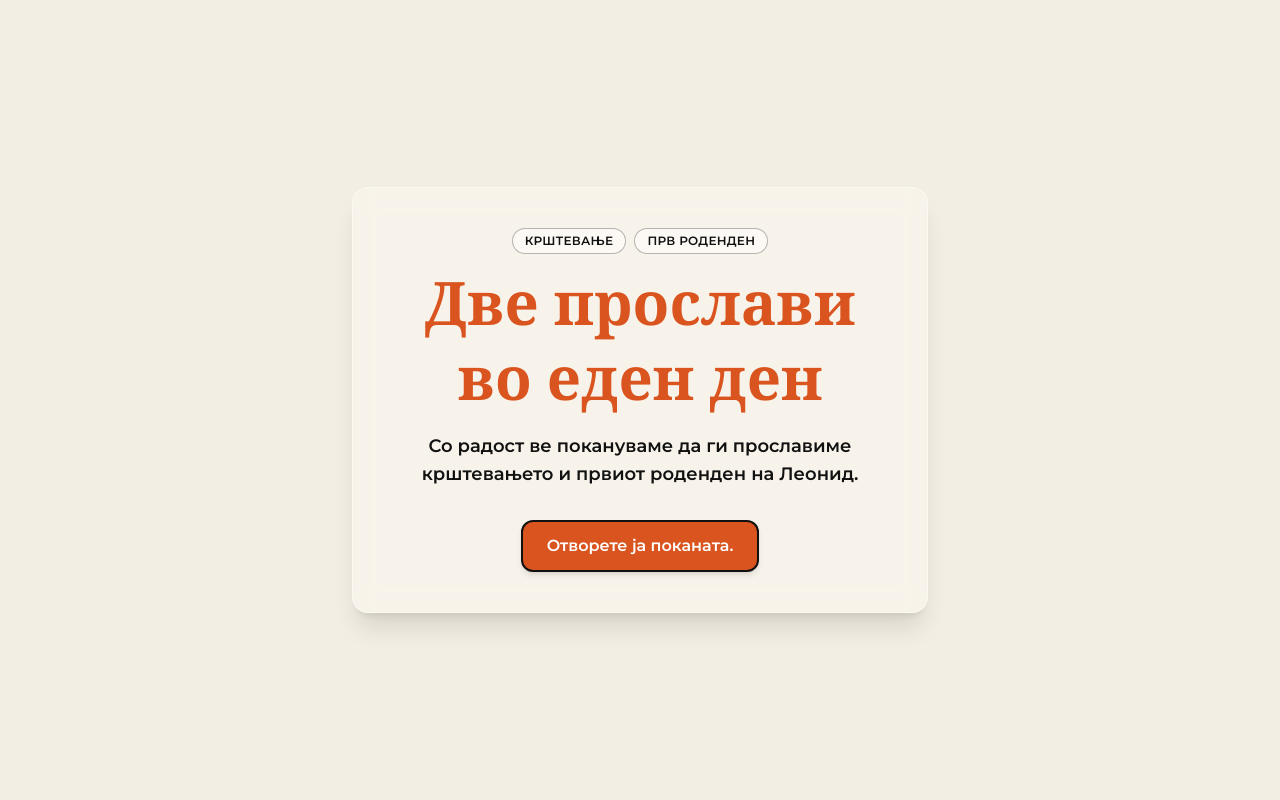
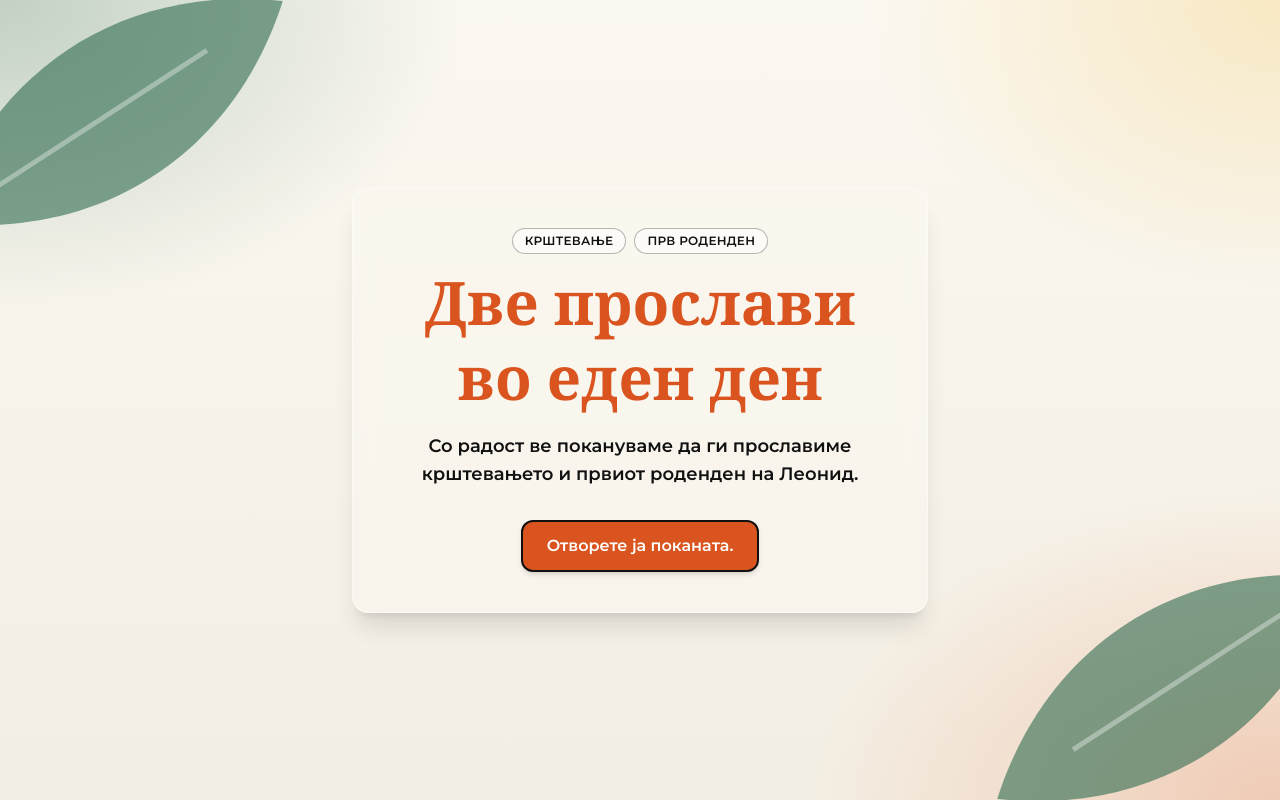
Before and after one commit to Facenam3/birthday-invitation, a React (Vite) app: page / in a window 1280 px wide. Built offline with nearby package versions, Linux system fonts and the light colour scheme.

Commit message:
aded tropical background

```diff
--- a/src/App.tsx
+++ b/src/App.tsx
@@ -1,9 +1,11 @@
 import { Hero } from "@/components/sections/Hero";
+import { TropicalBackground } from "./components/TropicalBackground";
 
 function App() {
 
   return (
     <div>
+      <TropicalBackground />
       <Hero />
     </div>
   )
--- /dev/null
+++ b/src/components/TropicalBackground.tsx
@@ -0,0 +1,39 @@
+
+
+interface LeafProps {
+  className?: string;
+}
+
+function Leaf({ className }: LeafProps) {
+  return (
+    <svg viewBox="0 0 200 200" className={className} fill="currentColor">
+      <path d="M10 190 C 20 90, 90 20, 190 10 C 180 110, 110 180, 10 190 Z" />
+      <path
+        d="M10 190 L 150 50"
+        stroke="white"
+        strokeOpacity="0.35"
+        strokeWidth="3"
+        fill="none"
+      />
+    </svg>
+  );
+}
+
+export function TropicalBackground() {
+  return (
+    <div
+      aria-hidden="true"
+      className="tropical-bg pointer-events-none fixed inset-0 -z-10 overflow-hidden"
+    >
+      {/* Decorative leaves (static) */}
+      <Leaf className="absolute -left-12 -top-12 w-44 rotate-12 text-palm/60 md:w-80" />
+      <Leaf className="absolute -bottom-12 -right-12 w-44 -rotate-[168deg] text-palm/60 md:w-80" />
+
+      {/* <div className="absolute bottom-0 right-4 md:right-10">
+        <Giraffe className="w-24 origin-bottom animate-sway md:w-36" />
+      </div> */}
+      <div id="slot-top-left" className="absolute left-4 top-4 md:left-10 md:top-10" />
+      <div id="slot-bottom-right" className="absolute bottom-4 right-4 md:bottom-10 md:right-10" />
+    </div>
+  );
+}
--- a/src/index.css
+++ b/src/index.css
@@ -30,6 +30,13 @@
   --color-palm: #2f6b4f;
   --color-palm-light: #5f9a78;
   --color-sun: #f2c14e;
+
+  --animate-sway: sway 3.5s ease-in-out infinite;
+
+  @keyframes sway {
+    0%, 100% { transform: rotate(-4deg); }
+    50%      { transform: rotate(4deg); }
+  }
 }
 
 :root {
```
